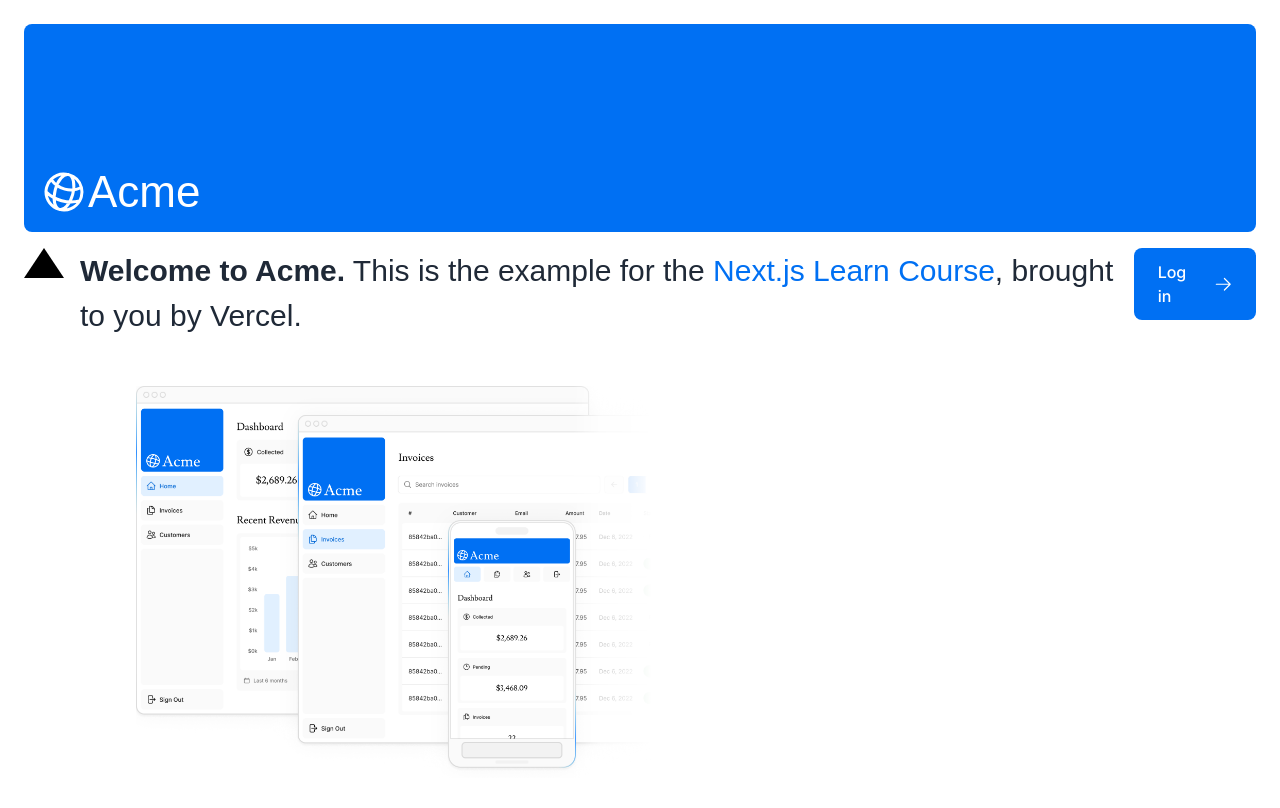
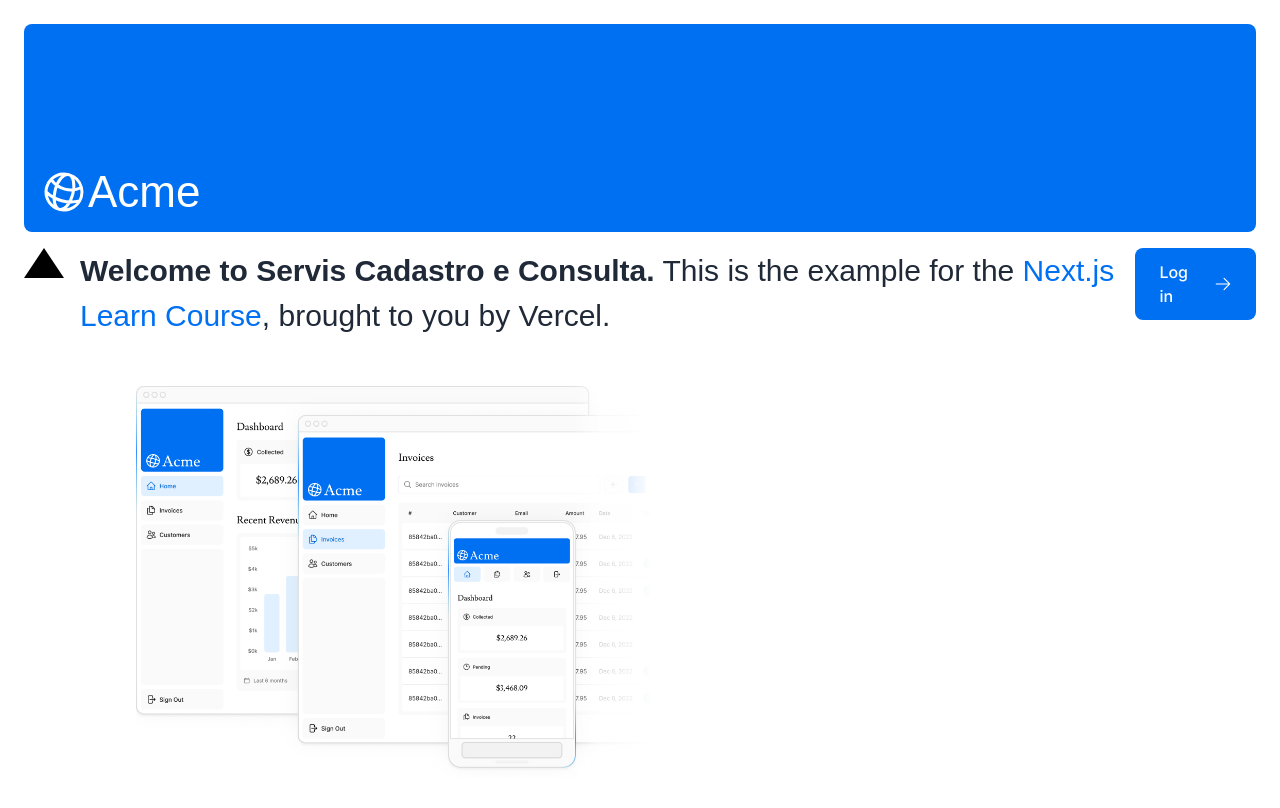
Before and after one commit to WESpekrul/starter-example, a Next.js app: page / in a window 1280 px wide. Shown: the top 808 px of the page. Built offline with nearby package versions, Linux system fonts and the light colour scheme; a web font is replaced by a local one.

Commit message:
Teste Alteração Deploy

```diff
--- a/app/page.tsx
+++ b/app/page.tsx
@@ -19,7 +19,7 @@
           <p className={`${lusitana.className} text-xl text-gray-800 md:text-3xl md:leading-normal`}>
 
 
-            <strong>Welcome to Acme.</strong> This is the example for the{' '}
+            <strong>Welcome to Servis Cadastro e Consulta.</strong> This is the example for the{' '}
             <a href="https://nextjs.org/learn/" className="text-blue-500">
               Next.js Learn Course
             </a>
```
